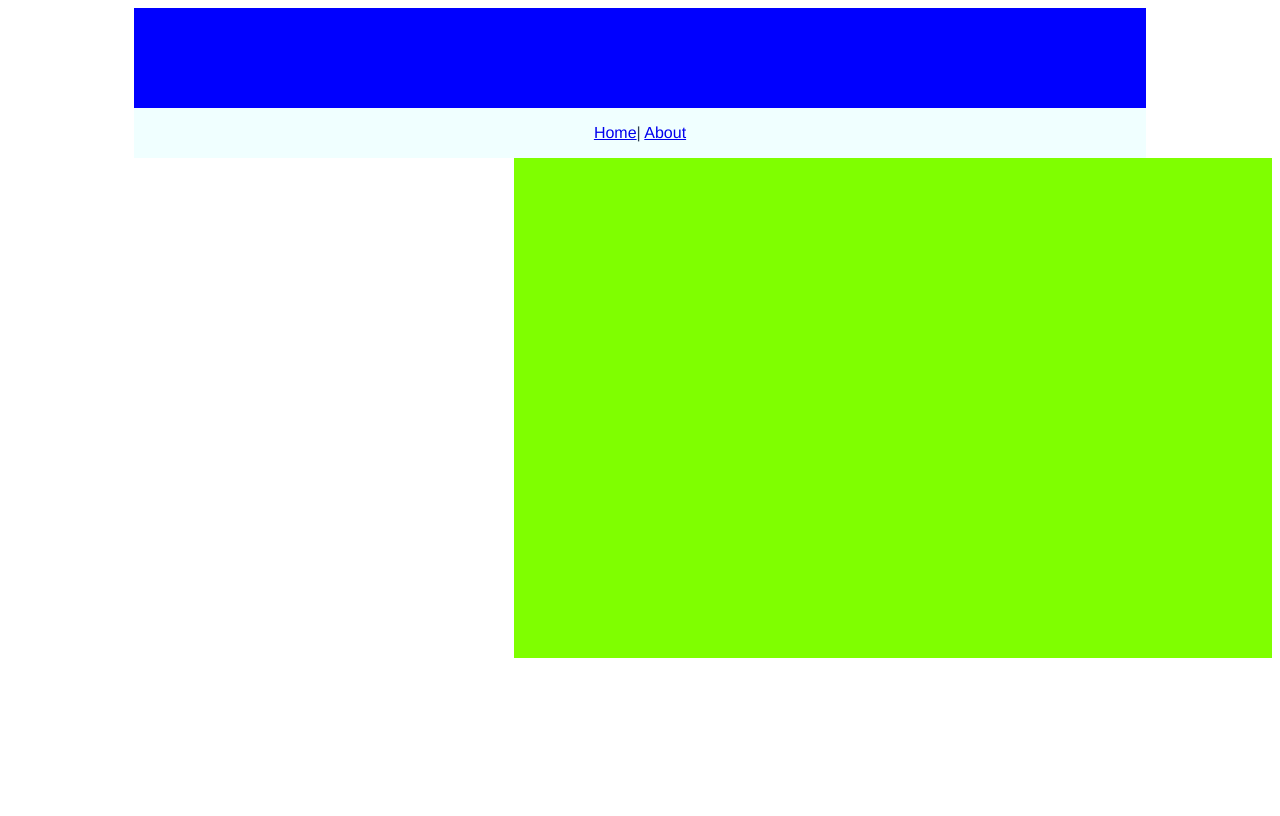
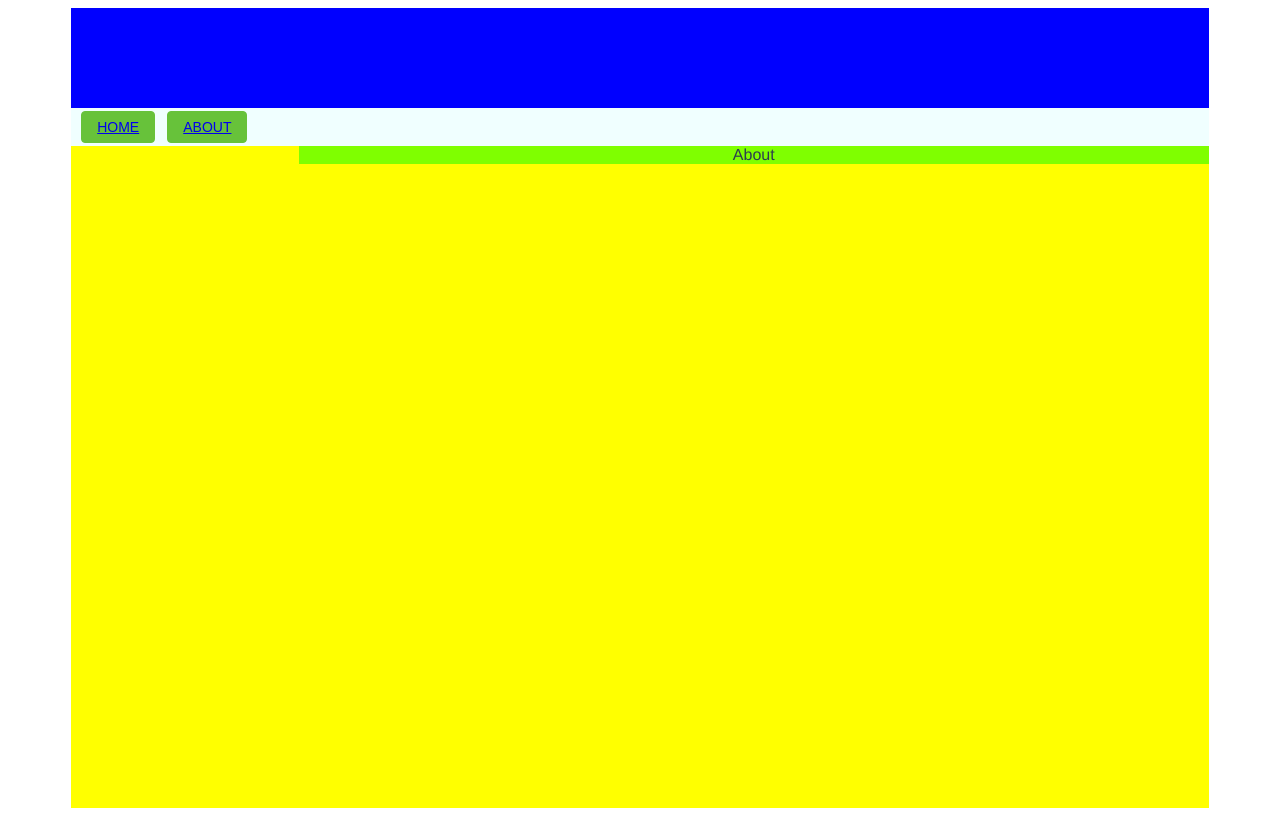
Before and after one commit to changshuai88/vue_demo, a Vue app in the folder vite-vue/: page /about in a window 1280 px wide. Before the commit this address had no page. Built offline with nearby package versions, Linux system fonts and the light colour scheme.

Commit message:
element ui

```diff
--- a/vite-vue/package.json
+++ b/vite-vue/package.json
@@ -8,6 +8,7 @@
     "preview": "vite preview"
   },
   "dependencies": {
+    "element-plus": "^2.2.8",
     "vue": "^3.2.25",
     "vue-router": "^4.0.13"
   },
--- a/vite-vue/src/App.vue
+++ b/vite-vue/src/App.vue
@@ -1,43 +1,50 @@
-<template class="all">
+<template >
   <div class="banner"></div>
-  <div id="nav">
-    <router-link to="/">Home</router-link>|
-    <router-link to="/about">About</router-link>
-  </div>
+  <!-- <div id="nav"> -->
+  <el-row id="nav">
+    <el-button type="success"><router-link to="/">HOME</router-link></el-button>
+    <el-button type="success"
+      ><router-link to="/about">ABOUT</router-link></el-button
+    >
+  </el-row>
+  <!-- </div> -->
   <div class="lf">
     <router-view></router-view>
   </div>
 </template>
 <style>
 #app {
+  width: 90%;
+  height: 100vh;
+  background-color: yellow;
   font-family: Avenir, Helvetica, Arial, sans-serif;
   -webkit-font-smoothing: antialiased;
   -moz-osx-font-smoothing: grayscale;
   text-align: center;
   color: #2c3e50;
-  margin-top: 0;
-}
-.all {
-  margin: 0;
-  padding: 0;
+  margin: 0 auto;
 }
 .banner {
-  margin: 0 auto;
-  width: 80%;
+  /* margin: 0 auto; */
+  width: 100%;
   height: 100px;
   background-color: blue;
 }
 #nav {
-  margin: 0 auto;
-  width: 80%;
-  height: 50px;
+  /* margin: 0 auto; */
+  width: 100%;
+  /* height: 50px; */
   background-color: azure;
   line-height: 50px;
   text-align: center;
+  /* padding-top: 15px; */
+  font-weight: bolder;
+  padding: 3px 10px;
 }
+
 .lf {
-  width: 60%;
-  height: 500px;
+  width: 80%;
+  /* height: 100; */
   background-color: chartreuse;
   float: right;
 }
--- a/vite-vue/src/main.js
+++ b/vite-vue/src/main.js
@@ -1,7 +1,9 @@
 import { createApp } from 'vue'
 import App from './App.vue'
 import router from './router'
+import ElementPlus from 'element-plus'
+import 'element-plus/dist/index.css'
 
 
 
-createApp(App).use(router).mount('#app')
+createApp(App).use(router).use(ElementPlus).mount('#app')
--- a/vite-vue/src/router/index.js
+++ b/vite-vue/src/router/index.js
@@ -1,13 +1,19 @@
 import { createRouter, createWebHistory } from 'vue-router'
 import Home from '@/views/Home.vue'
+import About from '@/views/About.vue'
 
 
 const routes = [
   {
     path: '/',
-    name: 'home',
+    name: 'Home',
     component: Home
   },
+  {
+    path: '/about',
+    name: 'About',
+    component: About
+  }
 
 
 ]
--- /dev/null
+++ b/vite-vue/src/views/About.vue
@@ -0,0 +1,10 @@
+<template>
+  <div class="about">About</div>
+</template>
+
+<script>
+export default {};
+</script>
+
+<style>
+</style>
```
Also changed, not shown: 1 other file (tests, documents, lock files or other folders).
